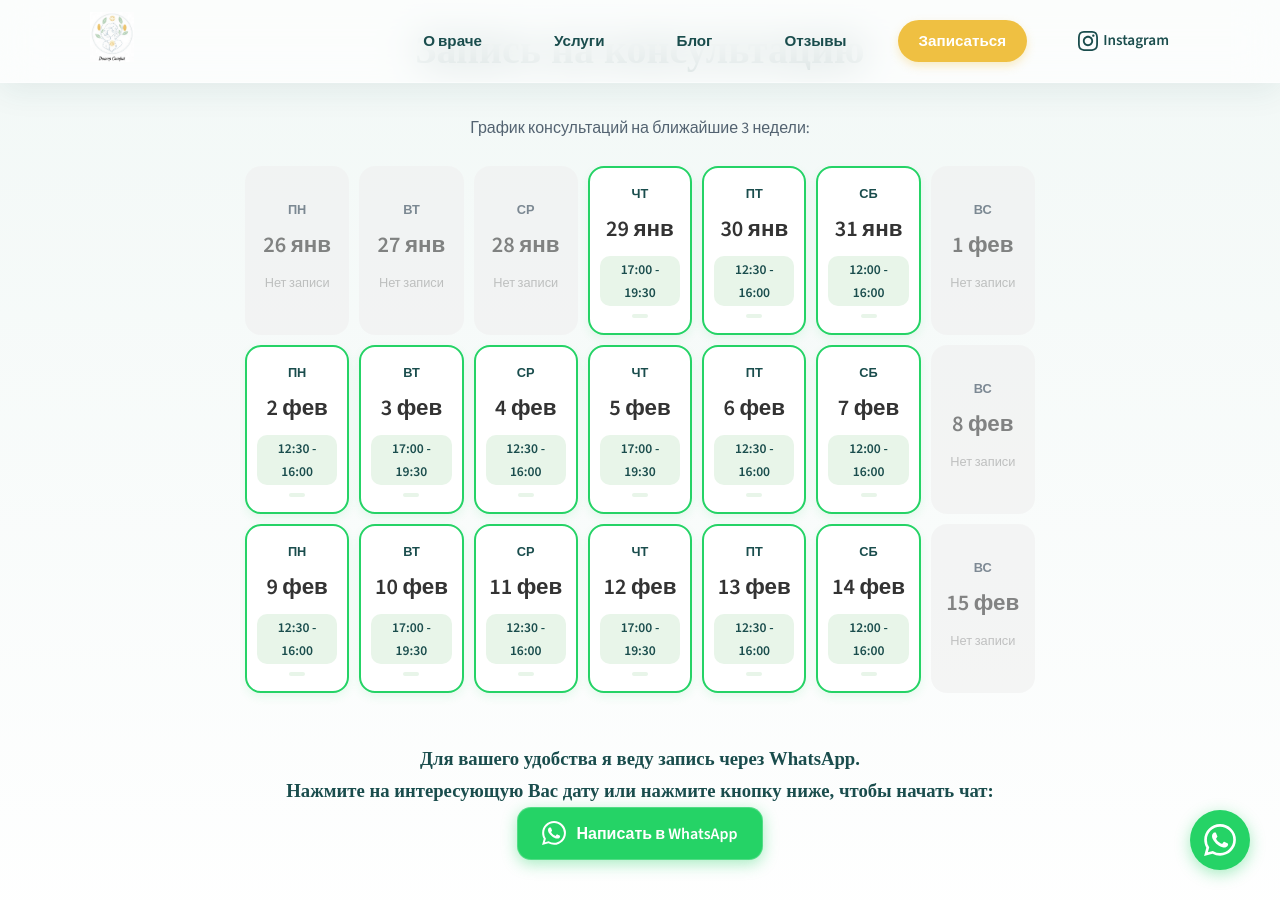
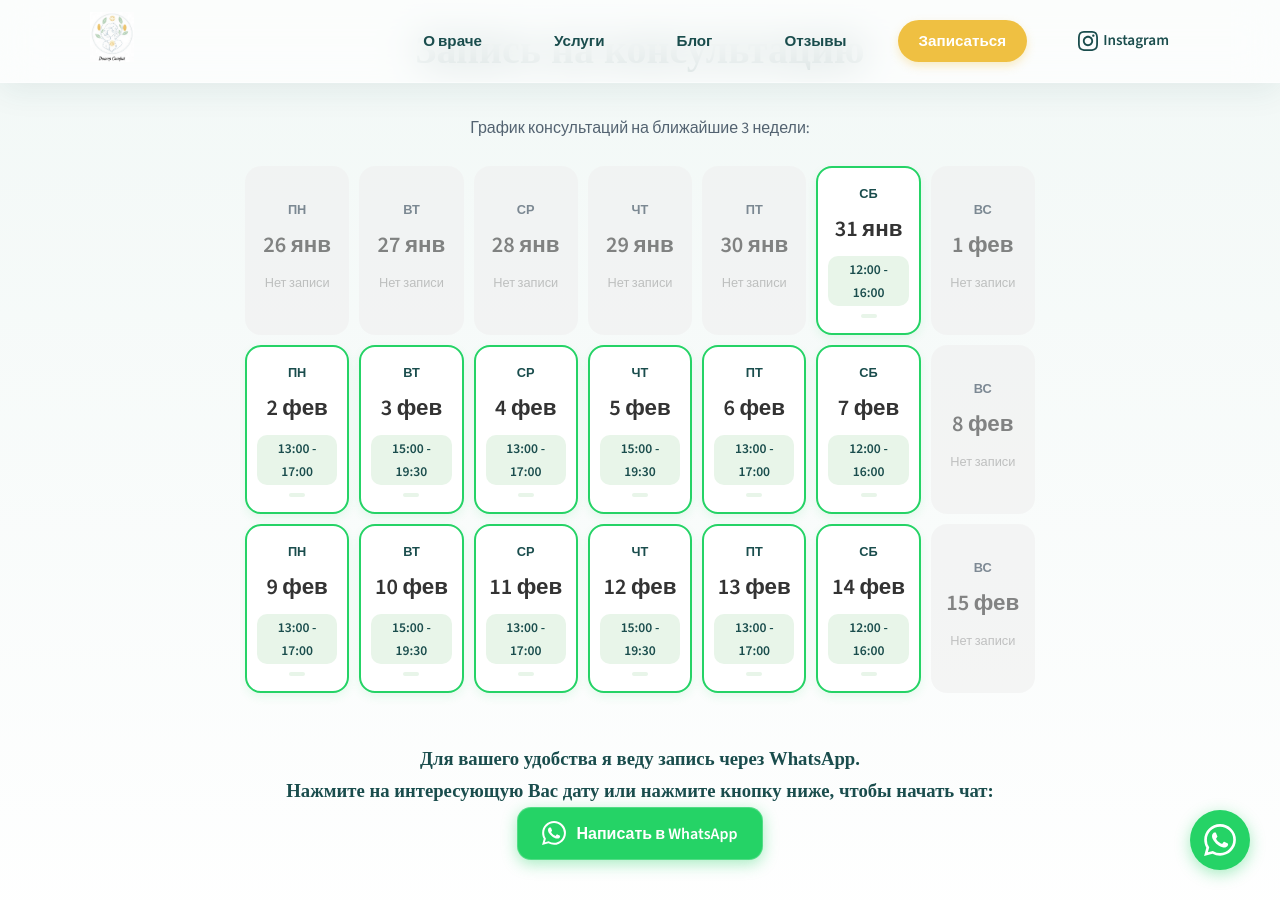
Before and after one commit to gosubv/doctorstafij, a Jekyll site: the page built from index.md, in a window 1280 px wide and 900 px high, scrolled down 6882 px. Built offline with Jekyll 4.4.1, drawn with Linux system fonts in a browser that asks for light colours.

Commit message:
Change booking slots.

```diff
--- a/_data/calendar.yml
+++ b/_data/calendar.yml
@@ -12,11 +12,11 @@
   is_online: false
 - date: "2026-01-29"
   time: "17:00 - 19:30"
-  is_off: false
+  is_off: true
   is_online: false
 - date: "2026-01-30"
   time: "12:30 - 16:00"
-  is_off: false
+  is_off: true
   is_online: false
 - date: "2026-01-31"
   time: "12:00 - 16:00"
@@ -27,23 +27,23 @@
   is_off: true
   is_online: false
 - date: "2026-02-02"
-  time: "12:30 - 16:00"
+  time: "13:00 - 17:00"
   is_off: false
   is_online: false
 - date: "2026-02-03"
-  time: "17:00 - 19:30"
+  time: "15:00 - 19:30"
   is_off: false
   is_online: false
 - date: "2026-02-04"
-  time: "12:30 - 16:00"
+  time: "13:00 - 17:00"
   is_off: false
   is_online: false
 - date: "2026-02-05"
-  time: "17:00 - 19:30"
+  time: "15:00 - 19:30"
   is_off: false
   is_online: false
 - date: "2026-02-06"
-  time: "12:30 - 16:00"
+  time: "13:00 - 17:00"
   is_off: false
   is_online: false
 - date: "2026-02-07"
@@ -55,23 +55,23 @@
   is_off: true
   is_online: false
 - date: "2026-02-09"
-  time: "12:30 - 16:00"
+  time: "13:00 - 17:00"
   is_off: false
   is_online: false
 - date: "2026-02-10"
-  time: "17:00 - 19:30"
+  time: "15:00 - 19:30"
   is_off: false
   is_online: false
 - date: "2026-02-11"
-  time: "12:30 - 16:00"
+  time: "13:00 - 17:00"
   is_off: false
   is_online: false
 - date: "2026-02-12"
-  time: "17:00 - 19:30"
+  time: "15:00 - 19:30"
   is_off: false
   is_online: false
 - date: "2026-02-13"
-  time: "12:30 - 16:00"
+  time: "13:00 - 17:00"
   is_off: false
   is_online: false
 - date: "2026-02-14"
```
